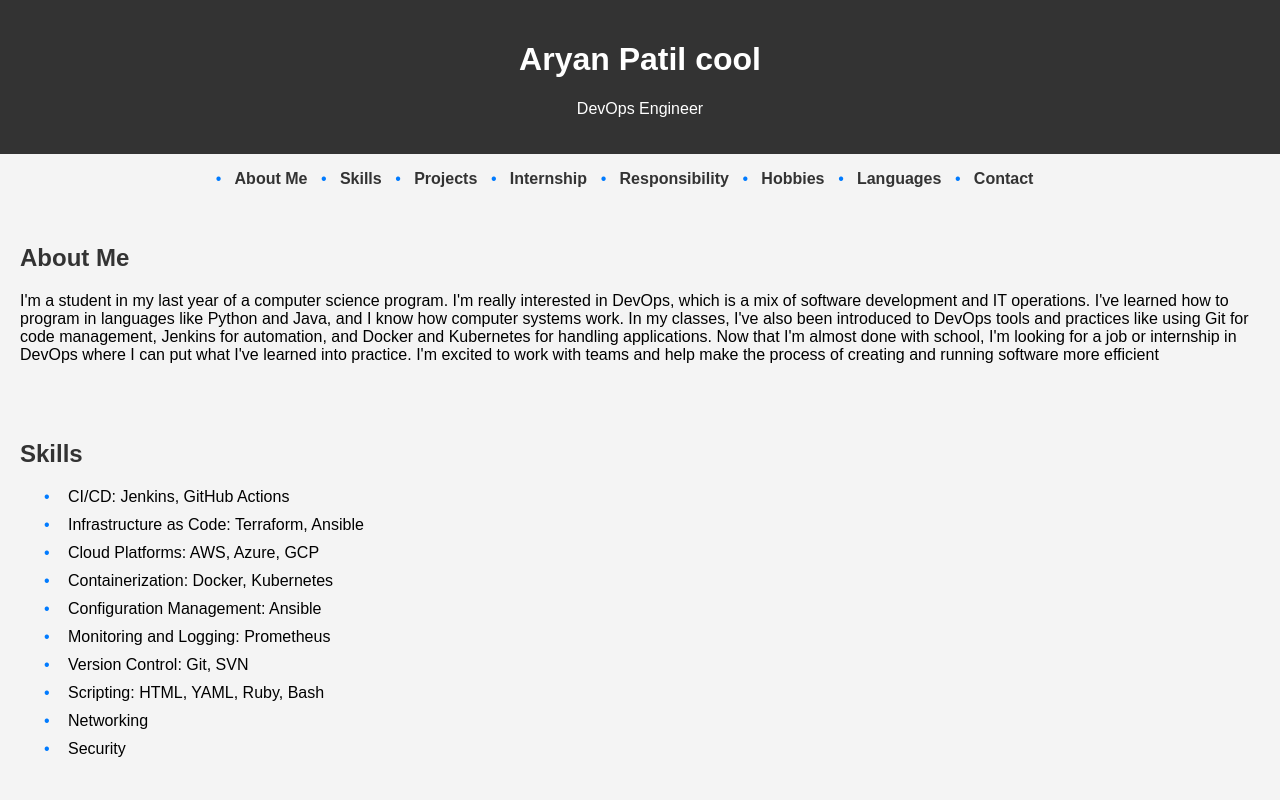
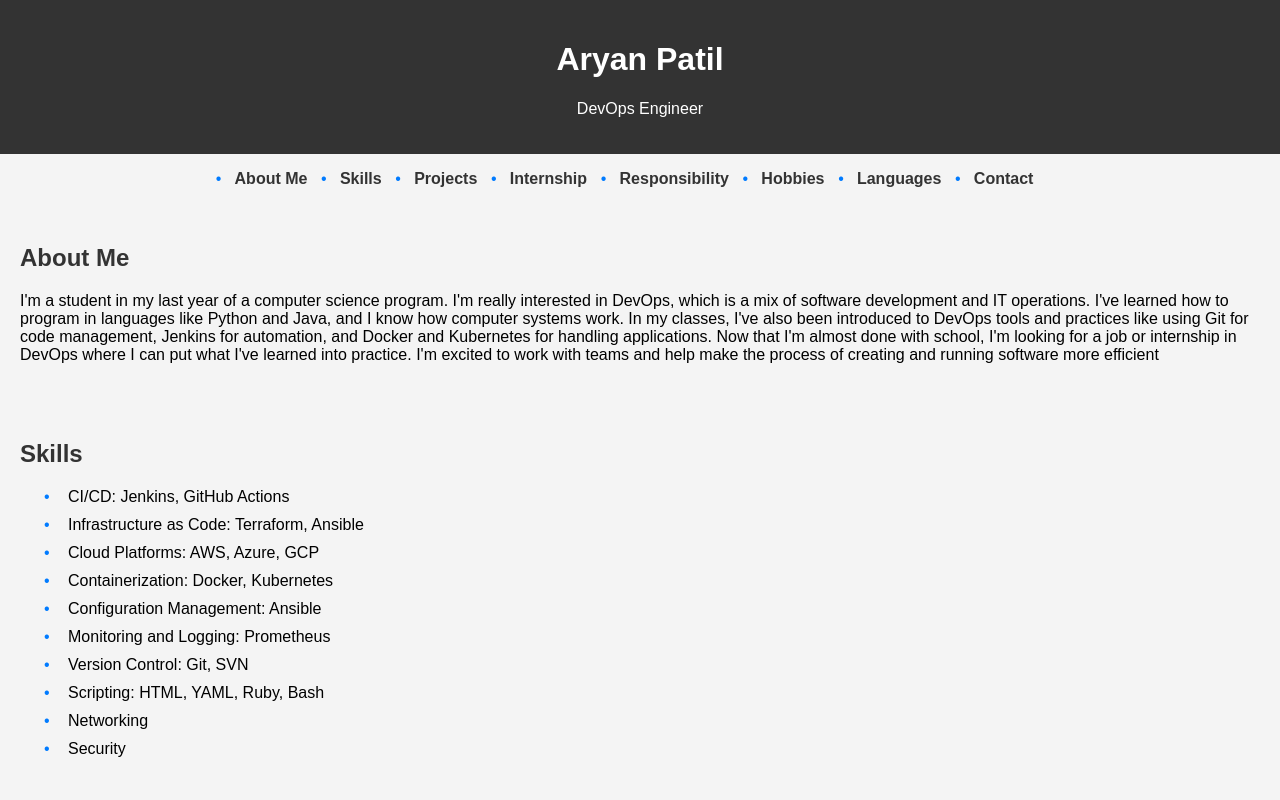
Before and after one commit to aryanpatil8605/resume, a plain HTML site: page index.html in a window 1280 px wide. Shown: the top 800 px of the page. Drawn offline with Linux system fonts and the light colour scheme.

Commit message:
Update index.html
final

```diff
--- a/index.html
+++ b/index.html
@@ -8,7 +8,7 @@
 </head>
 <body>
     <header>
-        <h1>Aryan Patil cool</h1>
+        <h1>Aryan Patil </h1>
         <p>DevOps Engineer</p>
     </header>
     <nav>
```
